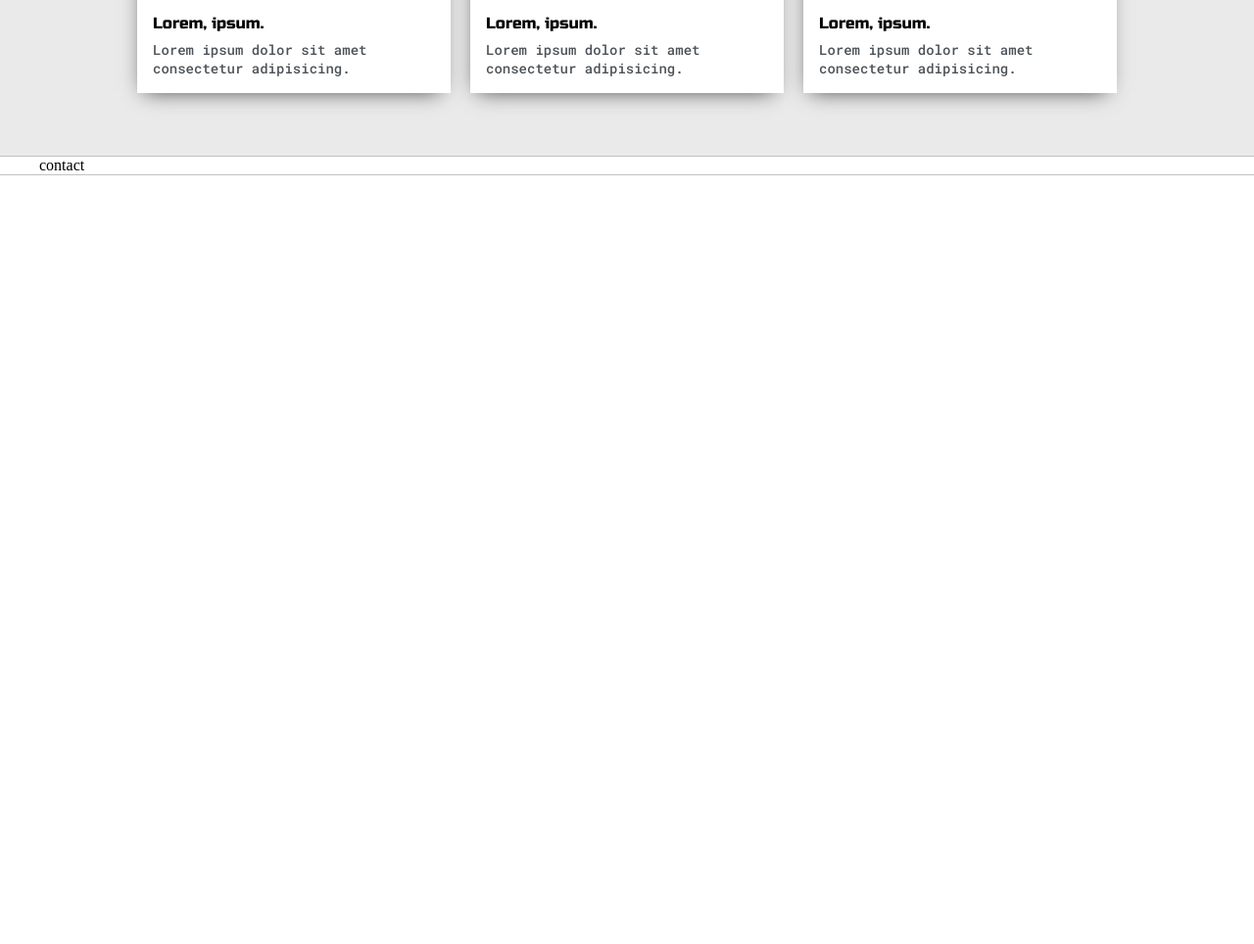
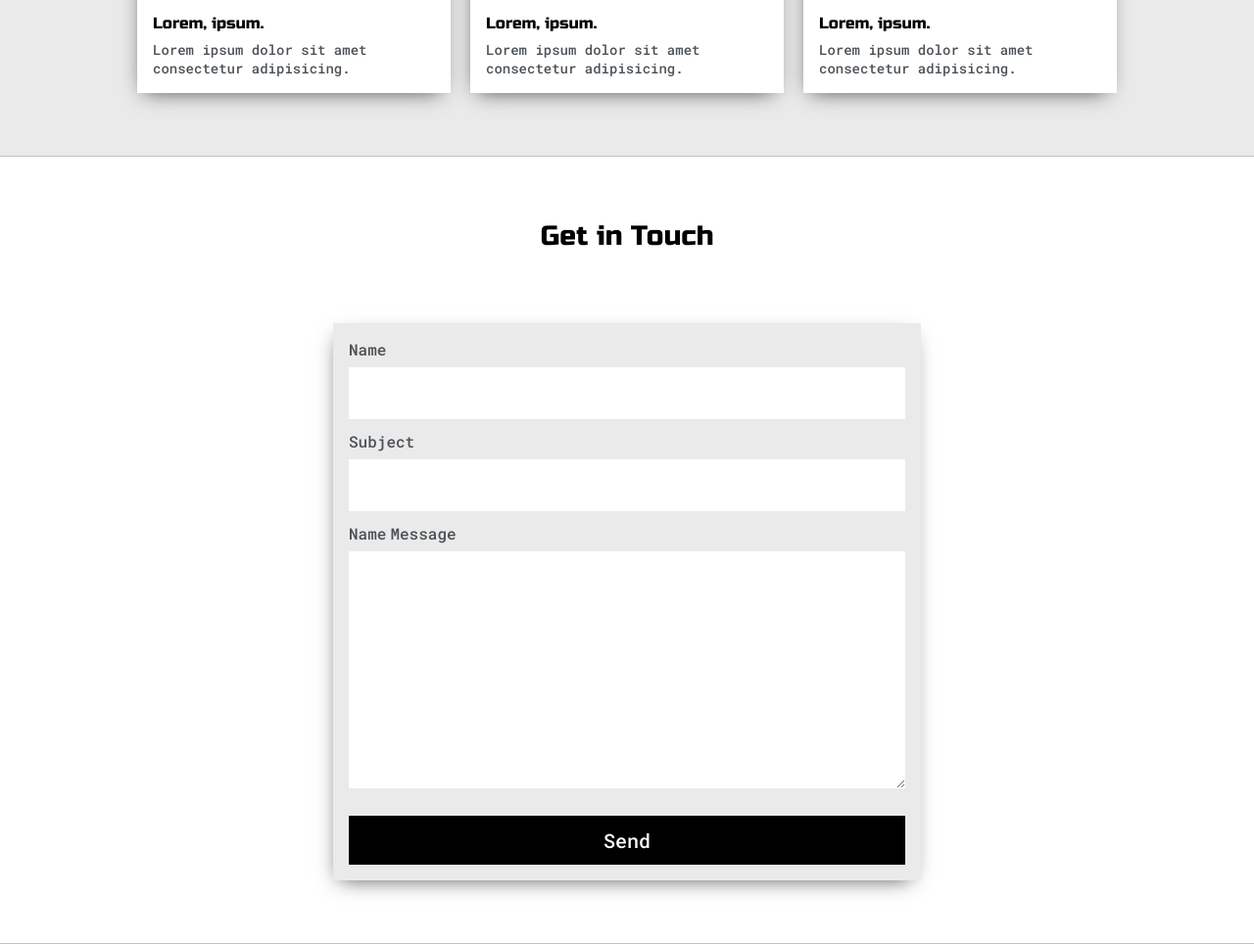
Before and after one commit to aamsalehin/portofolio-variable-color, a plain HTML site: page index.html in a window 1280 px wide. Shown: the part 1396-2360 px from the top of the page at 98% size. Before the commit the page ends 1575 px from the top, so only its background shows below. Drawn offline with Linux system fonts and the light colour scheme.

Commit message:
final commit

```diff
--- a/assets/css/default.css
+++ b/assets/css/default.css
@@ -7,6 +7,7 @@
   --themeDotBorder: #24292e;
   --previwewBg: rgba(251, 249, 243, 0.8);
   --previewShadow: #f0ead6;
+  --buttonColor: #000000;
 }
 html,
 body,
@@ -34,7 +35,8 @@ li,
 span,
 label,
 input,
-textarea {
+textarea,
+button {
   color: var(--secondarytext);
   font-family: "Roboto Mono", monospace;
 }
@@ -289,6 +291,41 @@ h6 {
   color: #4b5156;
   font-size: 14px;
 }
+.contact-wrapper {
+  padding: 4rem 0px;
+}
+.contact-form {
+  margin: auto;
+  max-width: 600px;
+  padding: 1rem;
+  background-color: var(--mainColor);
+  /* border: 1px solid var(--borderColor); */
+  box-shadow: -2px 7px 21px -9px rgba(0, 0, 0, 0.75);
+}
+.input-field {
+  width: 100%;
+  padding: 1rem 0.5rem;
+  background-color: var(--secondaryColor);
+  border: none;
+  font-size: 1rem;
+  margin: 0.5rem 0rem 0.75rem 0rem;
+}
+.input-field:focus {
+  box-shadow: none;
+  outline: none;
+}
+.button-send {
+  margin-top: 0.75rem;
+  padding: 0.75rem 0rem;
+  border: none;
+  width: 100%;
+  background-color: var(--buttonColor);
+  color: #fff;
+  font-size: 1.25rem;
+  text-transform: capitalize;
+  cursor: pointer;
+}
+
 @media (max-width: 767px) {
   .intro-wrapper {
     grid-template-columns: 1fr;
@@ -297,4 +334,15 @@ h6 {
   .right-col {
     justify-content: center;
   }
+  #preview-shadow {
+    background-color: var(--previewShadow);
+    width: 250px;
+    height: 150px;
+    padding-top: 1rem;
+    padding-left: 1rem;
+  }
+  #preview {
+    width: 250px;
+    padding: 0.5rem;
+  }
 }
--- a/index.html
+++ b/index.html
@@ -174,7 +174,30 @@
     <!-- portfolio end  -->
     <!-- contact start  -->
     <section class="s2">
-      <div class="main-container">contact</div>
+      <div class="main-container">
+        <h3 style="text-align: center; padding-top: 4rem">Get in Touch</h3>
+        <div class="contact-wrapper">
+          <div class="contact-form">
+            <form action="">
+              <label for="name">Name</label>
+              <input type="text" id="name" class="input-field" />
+              <label for="subject">Subject</label>
+              <input type="text" id="subject" class="input-field" />
+              <label for="name">Name</label>
+              <label for="message">Message</label>
+              <textarea
+                class="input-field"
+                name="message"
+                id=""
+                cols="30"
+                rows="10"
+              ></textarea>
+
+              <button class="button-send" type="submit">send</button>
+            </form>
+          </div>
+        </div>
+      </div>
     </section>
     <!-- contact end  -->
     <script src="./assets/js/app.js"></script>
```
Also changed, not shown: 1 other file.
